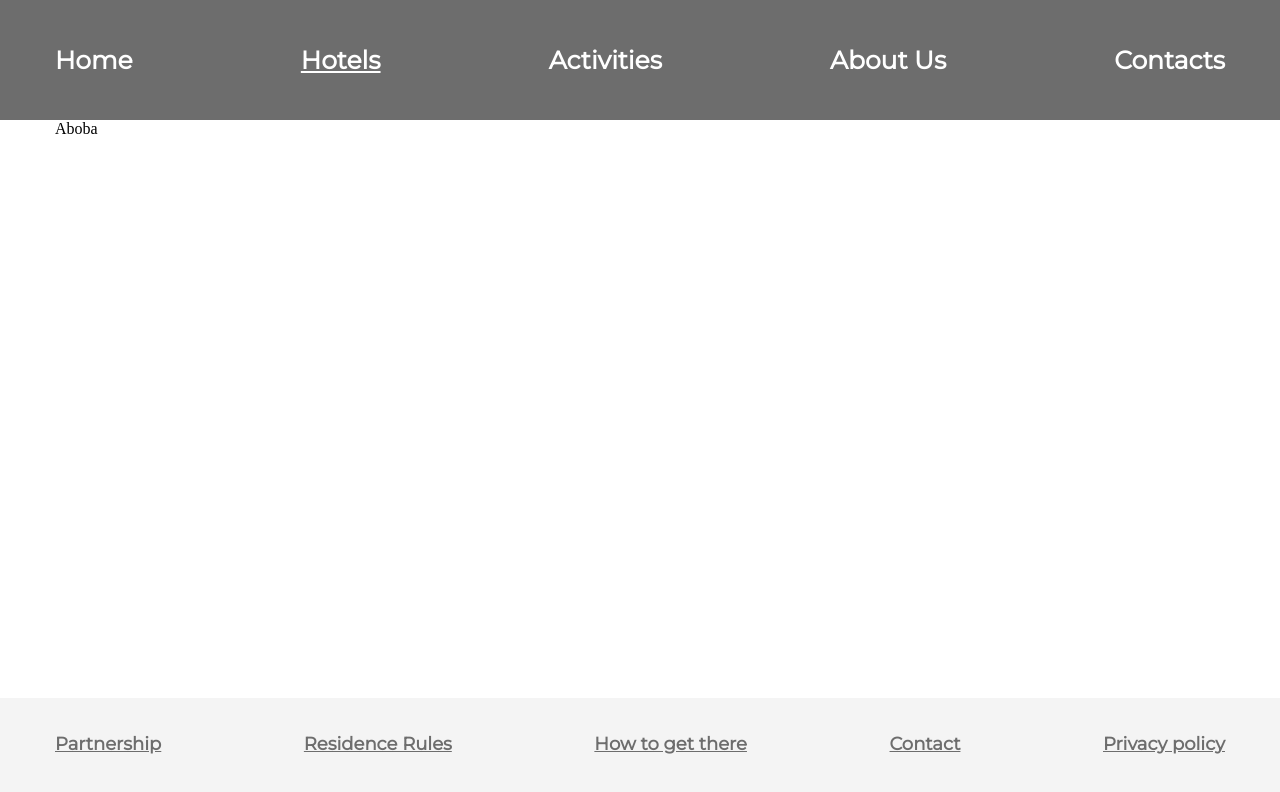
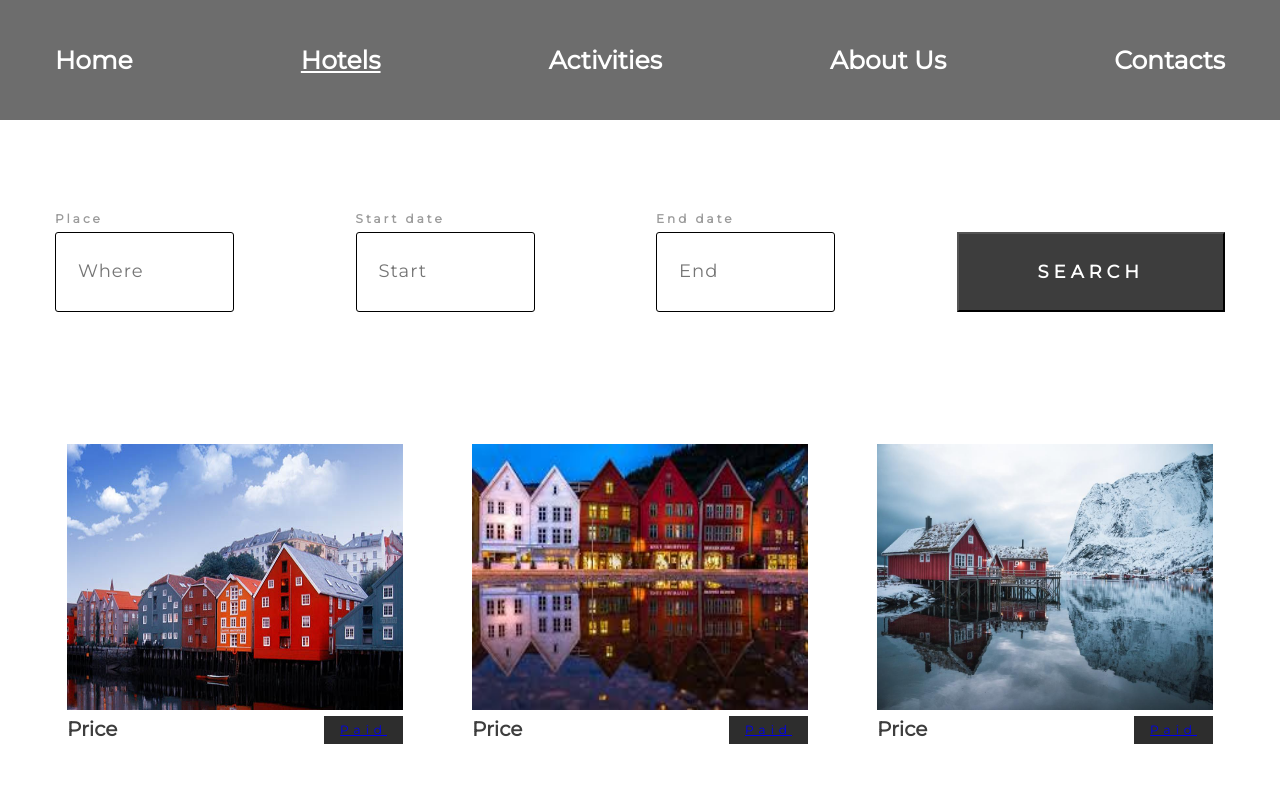
Before and after one commit to Markito97/tourism-aggregator, a React app in the folder client/: page /hotels in a window 1280 px wide. Shown: the top 792 px of the page. Built offline with nearby package versions, Linux system fonts and the light colour scheme; no server answers; a web font is replaced by a local one.

Commit message:
накидал стилей + сделал сервис контекст, чтобы убрать импорты

```diff
--- a/client/src/components/CardField/CardField.tsx
+++ b/client/src/components/CardField/CardField.tsx
@@ -1,8 +1,8 @@
-import React from 'react'
+import React, { useContext } from 'react'
 import { CardProduct } from './CardProduct'
 import styles from './CardField.module.css'
-import houseService from '../../services/houses.service'
 import { observer } from 'mobx-react-lite'
+import { ServiceContext } from '../../context/ServiceContext'
 
 export interface IProduct {
   id: number
@@ -18,7 +18,9 @@ interface CardFieldProps {
 
 export const CardField = observer(
   ({ products }: CardFieldProps): JSX.Element => {
-    const houses = houseService.houses.map((house) => console.log(house))
+    const { houses } = useContext(ServiceContext)
+
+    console.log(houses)
 
     return (
       <div className={styles.content}>
--- /dev/null
+++ b/client/src/context/ServiceContext.tsx
@@ -0,0 +1,3 @@
+import React, { createContext } from 'react'
+
+export const ServiceContext = createContext<any>(null)
--- a/client/src/pages/Activities.tsx
+++ b/client/src/pages/Activities.tsx
@@ -1,15 +1,5 @@
 import React from 'react'
-import { useDatePickGetter } from '../hooks/useDatePickGetter'
-import { SeacrhPanel } from '../../src/components/SearchPanel/SearchPanel'
 
 export const Activities = (): JSX.Element => {
-  const { pickedDates } = useDatePickGetter()
-
-  return (
-    <div>
-      <SeacrhPanel />
-      {/* <div>{pickedDates.firstPickedDate?.toString()}</div> */}
-      {/* <div>{pickedDates.secondPickedDate?.toString()}</div> */}
-    </div>
-  )
+  return <div>Activities</div>
 }
--- a/client/src/pages/Hotels.tsx
+++ b/client/src/pages/Hotels.tsx
@@ -3,23 +3,36 @@ import { CardField, IProduct } from '../components/CardField/CardField'
 import { SeacrhPanel } from '../components/SearchPanel/SearchPanel'
 import { productsFirsLake, productsSecondLake } from '../store/stote'
 import { useParams } from 'react-router-dom'
+import { ServiceContext } from '../../src/context/ServiceContext'
+import { HousesService } from '../../src/services/houses.service'
 
 export const Hotels = (): JSX.Element => {
   const [products, setProducts] = useState<IProduct[]>(productsFirsLake)
   const { lake } = useParams()
 
-  // useEffect(() => {
-  //   if (lake === 'first') {
-  //     setProducts([...productsFirsLake])
-  //   }
-  //   if (lake === 'second') {
-  //     setProducts([...productsSecondLake])
-  //   }
-  //   if (lake === undefined) {
-  //     console.log(lake)
-  //     setProducts([...productsFirsLake, ...productsSecondLake])
-  //   }
-  // }, [lake])
+  useEffect(() => {
+    if (lake === 'first') {
+      setProducts([...productsFirsLake])
+    }
+    if (lake === 'second') {
+      setProducts([...productsSecondLake])
+    }
+    if (lake === undefined) {
+      console.log(lake)
+      setProducts([...productsFirsLake, ...productsSecondLake])
+    }
+  }, [lake])
 
-  return <CardField products={products} />
+  return (
+    <ServiceContext.Provider
+      value={{
+        houses: new HousesService(),
+      }}
+    >
+      <div>
+        <SeacrhPanel />
+        <CardField products={products} />
+      </div>
+    </ServiceContext.Provider>
+  )
 }
--- a/client/src/routes/RouterProvider.tsx
+++ b/client/src/routes/RouterProvider.tsx
@@ -3,7 +3,6 @@ import { RouterProvider, createBrowserRouter } from 'react-router-dom'
 import { Home } from '../pages/Home'
 import { Layout } from '../components/Layout/Layout'
 import { Hotels } from '../pages/Hotels'
-import { handleGetHouses } from '../actions/getHouses.action'
 import { ErrorBoundary } from '../components/ErrorBoundary/ErrorBoundary'
 import { About } from '../pages/About'
 import { Activities } from '../pages/Activities'
@@ -21,7 +20,6 @@ const router = createBrowserRouter([
       {
         path: 'hotels',
         element: <Hotels />,
-        loader: handleGetHouses,
         errorElement: <ErrorBoundary />,
       },
       {
@@ -32,9 +30,7 @@ const router = createBrowserRouter([
         path: 'activities',
         element: <Activities />,
       },
-      {path: 'admin',
-      element: <AdminPage/>
-    }
+      { path: 'admin', element: <AdminPage /> },
     ],
   },
 ])
--- a/client/src/services/houses.service.ts
+++ b/client/src/services/houses.service.ts
@@ -1,18 +1,17 @@
 import { makeAutoObservable } from 'mobx'
 
 interface IHouse {
-  price: string
-  name: string
-  location: string
-  image: string
+  price: string | null
+  name: string | null
+  location: string | null
+  image: string | null
 }
 
-class HousesService {
+export class HousesService {
   houses: IHouse[] = []
 
   constructor() {
     this.houses = []
-
     makeAutoObservable(this)
   }
 
@@ -20,16 +19,22 @@ class HousesService {
     this.houses = data
   }
 
+  addHouse = () => {}
+
+  removeHouse = () => {}
+
   get getHouses() {
     return this.houses
   }
 
-  load() {
-    fetch('http://localhost:3001/houses/allHouses')
-      .then((res) => res.json())
-      .then((data: IHouse[]) => (houseService.houses = data))
+  get getHouse() {
+    return
   }
+
+  // хз пока как загружать эти дома // целиком или по отдельности
+  // load() {
+  //   fetch('http://localhost:3001/houses/allHouses')
+  //     .then((res) => res.json())
+  //     .then((data: IHouse[]) => (houseService.houses = data))
+  // }
 }
-
-const houseService = new HousesService()
-export default houseService
```
Also changed, not shown: client/src/services/activites.service.ts (added).
